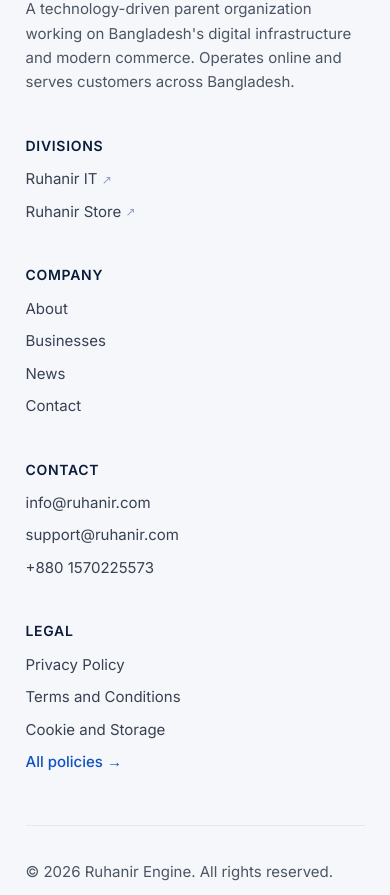
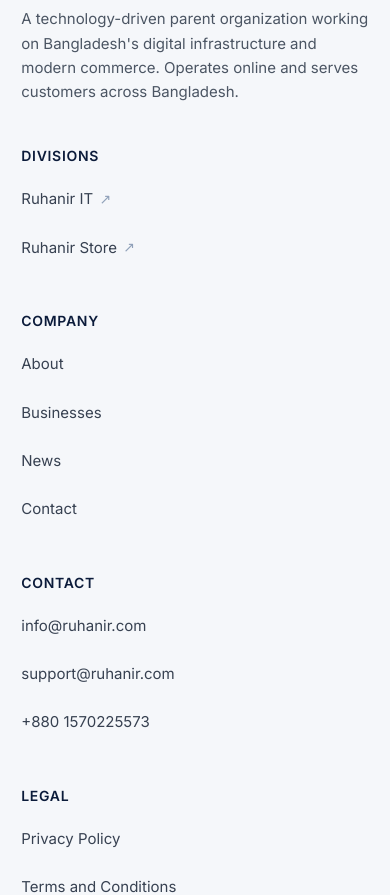
Before and after one commit to alaminhossainporbot/Ruhanir-Root, a Next.js app: page /en in a window 390 px wide. Shown: the part 3784-4679 px from the top of the page. Built offline with nearby package versions, Linux system fonts and the light colour scheme.

Commit message:
Fix 5: Update Footer responsive columns (grid from 480px), accessible tap targets, and typography

```diff
--- a/src/components/Footer.tsx
+++ b/src/components/Footer.tsx
@@ -15,13 +15,13 @@ export function Footer({ lang }: FooterProps) {
 
   return (
     <footer className="border-t border-slate-200 bg-[#F5F7FA] text-[#374151]">
-      <div className="mx-auto max-w-[1200px] px-6 py-16 sm:px-8">
-        <div className="grid grid-cols-1 gap-10 md:grid-cols-2 lg:grid-cols-5">
+      <div className="mx-auto max-w-[1200px] px-4 min-[360px]:px-5 sm:px-6 lg:px-8 py-16">
+        <div className="grid grid-cols-1 gap-10 min-[480px]:grid-cols-2 lg:grid-cols-5">
           {/* Column 1: Brand & One-line description */}
-          <div className="space-y-4 lg:col-span-1">
+          <div className="space-y-4 min-[480px]:col-span-2 lg:col-span-1">
             <Link
               href={`/${lang}/`}
-              className="inline-flex items-center gap-3 transition-opacity hover:opacity-90"
+              className="inline-flex items-center gap-3 min-h-[44px] transition-opacity hover:opacity-90"
               aria-label={c.meta.siteName}
             >
               <Logo className="h-8 w-auto" width={32} height={42} />
@@ -39,16 +39,16 @@ export function Footer({ lang }: FooterProps) {
             <h3 className="text-[14px] font-semibold uppercase tracking-wider text-[#0B1B3A]">
               {c.footer.columns.divisions}
             </h3>
-            <ul className="space-y-2 text-[15px]">
+            <ul className="space-y-1 text-[15px]">
               <li>
                 <a
                   href="https://it.ruhanir.com"
                   target="_blank"
                   rel="noopener noreferrer"
-                  className="inline-flex items-center gap-1 text-[#374151] hover:text-[#0E52C3] transition-colors"
+                  className="min-h-[44px] inline-flex items-center gap-1.5 text-[#374151] hover:text-[#0E52C3] transition-colors"
                 >
                   <span>{c.footer.itLink}</span>
-                  <span className="text-[12px] text-slate-400" aria-hidden="true">↗</span>
+                  <span className="text-[14px] text-slate-400" aria-label="External link">↗</span>
                 </a>
               </li>
               <li>
@@ -56,10 +56,10 @@ export function Footer({ lang }: FooterProps) {
                   href="https://store.ruhanir.com"
                   target="_blank"
                   rel="noopener noreferrer"
-                  className="inline-flex items-center gap-1 text-[#374151] hover:text-[#0E52C3] transition-colors"
+                  className="min-h-[44px] inline-flex items-center gap-1.5 text-[#374151] hover:text-[#0E52C3] transition-colors"
                 >
                   <span>{c.footer.storeLink}</span>
-                  <span className="text-[12px] text-slate-400" aria-hidden="true">↗</span>
+                  <span className="text-[14px] text-slate-400" aria-label="External link">↗</span>
                 </a>
               </li>
             </ul>
@@ -70,11 +70,11 @@ export function Footer({ lang }: FooterProps) {
             <h3 className="text-[14px] font-semibold uppercase tracking-wider text-[#0B1B3A]">
               {c.footer.columns.company}
             </h3>
-            <ul className="space-y-2 text-[15px]">
+            <ul className="space-y-1 text-[15px]">
               <li>
                 <Link
                   href={`/${lang}/about/`}
-                  className="text-[#374151] hover:text-[#0E52C3] transition-colors"
+                  className="min-h-[44px] inline-flex items-center text-[#374151] hover:text-[#0E52C3] transition-colors"
                 >
                   {c.nav.about}
                 </Link>
@@ -82,7 +82,7 @@ export function Footer({ lang }: FooterProps) {
               <li>
                 <Link
                   href={`/${lang}/businesses/`}
-                  className="text-[#374151] hover:text-[#0E52C3] transition-colors"
+                  className="min-h-[44px] inline-flex items-center text-[#374151] hover:text-[#0E52C3] transition-colors"
                 >
                   {c.nav.businesses}
                 </Link>
@@ -90,7 +90,7 @@ export function Footer({ lang }: FooterProps) {
               <li>
                 <Link
                   href={`/${lang}/news/`}
-                  className="text-[#374151] hover:text-[#0E52C3] transition-colors"
+                  className="min-h-[44px] inline-flex items-center text-[#374151] hover:text-[#0E52C3] transition-colors"
                 >
                   {c.nav.news}
                 </Link>
@@ -98,7 +98,7 @@ export function Footer({ lang }: FooterProps) {
               <li>
                 <Link
                   href={`/${lang}/contact/`}
-                  className="text-[#374151] hover:text-[#0E52C3] transition-colors"
+                  className="min-h-[44px] inline-flex items-center text-[#374151] hover:text-[#0E52C3] transition-colors"
                 >
                   {c.nav.contact}
                 </Link>
@@ -111,11 +111,11 @@ export function Footer({ lang }: FooterProps) {
             <h3 className="text-[14px] font-semibold uppercase tracking-wider text-[#0B1B3A]">
               {c.footer.columns.contact}
             </h3>
-            <ul className="space-y-2 text-[15px]">
+            <ul className="space-y-1 text-[15px]">
               <li>
                 <a
                   href="mailto:info@ruhanir.com"
-                  className="text-[#374151] hover:text-[#0E52C3] transition-colors"
+                  className="min-h-[44px] inline-flex items-center text-[#374151] hover:text-[#0E52C3] transition-colors break-all"
                 >
                   info@ruhanir.com
                 </a>
@@ -123,7 +123,7 @@ export function Footer({ lang }: FooterProps) {
               <li>
                 <a
                   href="mailto:support@ruhanir.com"
-                  className="text-[#374151] hover:text-[#0E52C3] transition-colors"
+                  className="min-h-[44px] inline-flex items-center text-[#374151] hover:text-[#0E52C3] transition-colors break-all"
                 >
                   support@ruhanir.com
                 </a>
@@ -131,7 +131,7 @@ export function Footer({ lang }: FooterProps) {
               <li>
                 <a
                   href="tel:+8801570225573"
-                  className="text-[#374151] hover:text-[#0E52C3] transition-colors"
+                  className="min-h-[44px] inline-flex items-center text-[#374151] hover:text-[#0E52C3] transition-colors"
                 >
                   +880 1570225573
                 </a>
@@ -144,11 +144,11 @@ export function Footer({ lang }: FooterProps) {
             <h3 className="text-[14px] font-semibold uppercase tracking-wider text-[#0B1B3A]">
               {c.footer.columns.legal}
             </h3>
-            <ul className="space-y-2 text-[15px]">
+            <ul className="space-y-1 text-[15px]">
               <li>
                 <Link
                   href={`/${lang}/privacy-policy/`}
-                  className="text-[#374151] hover:text-[#0E52C3] transition-colors"
+                  className="min-h-[44px] inline-flex items-center text-[#374151] hover:text-[#0E52C3] transition-colors"
                 >
                   {c.footer.legalLinks.privacy}
                 </Link>
@@ -156,7 +156,7 @@ export function Footer({ lang }: FooterProps) {
               <li>
                 <Link
                   href={`/${lang}/terms/`}
-                  className="text-[#374151] hover:text-[#0E52C3] transition-colors"
+                  className="min-h-[44px] inline-flex items-center text-[#374151] hover:text-[#0E52C3] transition-colors"
                 >
                   {c.footer.legalLinks.terms}
                 </Link>
@@ -164,7 +164,7 @@ export function Footer({ lang }: FooterProps) {
               <li>
                 <Link
                   href={`/${lang}/cookie-policy/`}
-                  className="text-[#374151] hover:text-[#0E52C3] transition-colors"
+                  className="min-h-[44px] inline-flex items-center text-[#374151] hover:text-[#0E52C3] transition-colors"
                 >
                   {c.footer.legalLinks.cookies}
                 </Link>
@@ -172,7 +172,7 @@ export function Footer({ lang }: FooterProps) {
               <li>
                 <Link
                   href={`/${lang}/legal/`}
-                  className="font-medium text-[#0E52C3] hover:underline"
+                  className="min-h-[44px] inline-flex items-center font-medium text-[#0E52C3] hover:underline"
                 >
                   {c.footer.legalLinks.allPolicies} →
                 </Link>
```
